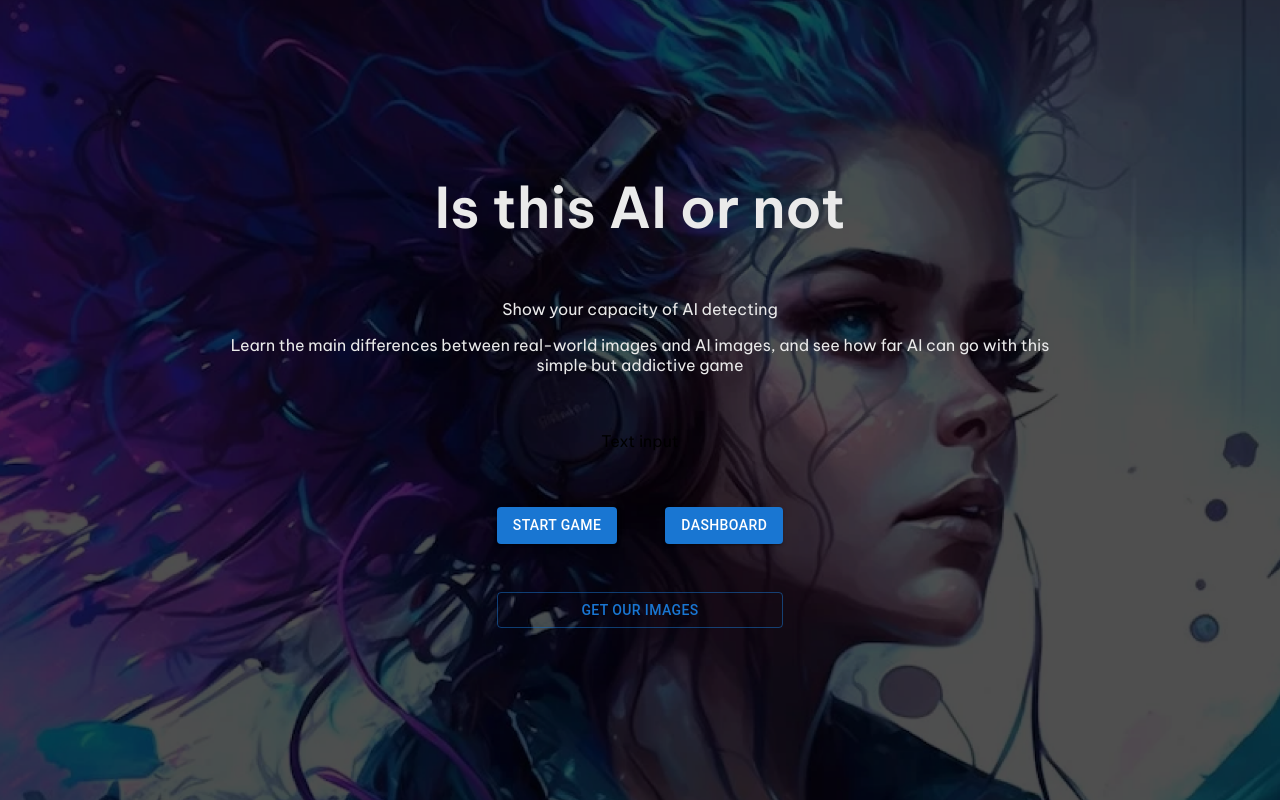
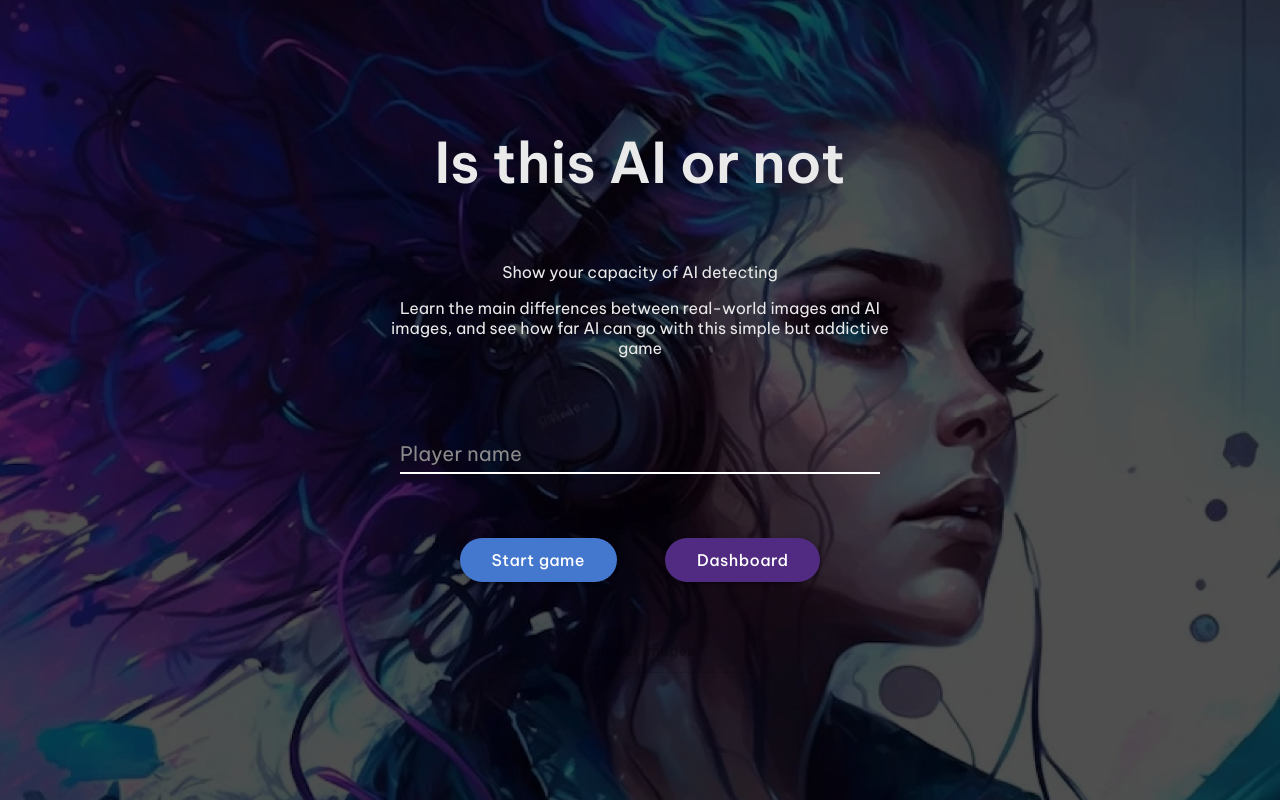
Before and after one commit to adrisantos11/ai-or-not-next-js, a Next.js app: page / in a window 1280 px wide. Built offline with nearby package versions, Linux system fonts and the light colour scheme.

Commit message:
Finished desktop design model

```diff
--- a/app/page.module.css
+++ b/app/page.module.css
@@ -4,7 +4,7 @@
   flex-direction: column;
   align-items: center;
   justify-content: center;
-  gap: 3.5rem;
+  gap: 4rem;
   padding: 6rem;
   height: 100vh;
   background-size: cover;
@@ -24,20 +24,21 @@
   font-size: 3.5rem;
   font-weight: 600;
   color: rgb(234, 234, 234);
+  text-align: center;
 }
 
 .subtitle {
   display: flex;
   flex-direction: column;
   gap: 1rem;
-  max-width: 80%;
-  text-align: center;
+  max-width: 50%;
 }
 
 .subtitle h3 {
   font-size: 1rem;
   color: rgb(234, 234, 234);
   font-weight: 400;
+  text-align: center;
 }
 
 .buttons-container {
@@ -51,3 +52,7 @@
   flex-direction: row;
   gap: 3rem;
 }
+
+.c-button {
+  padding: 1rem;
+}
--- a/app/page.tsx
+++ b/app/page.tsx
@@ -3,6 +3,7 @@ import styles from "./page.module.css";
 import Link from "next/link";
 import Button from "@mui/material/Button";
 import bckgImg from "../public/bckg_img-darken.png";
+import { TextField, colors } from "@mui/material";
 
 export default function Home() {
 	return (
@@ -21,17 +22,77 @@ export default function Home() {
 					addictive game
 				</h3>
 			</div>
-			<div>Text input</div>
+			<TextField
+				id="playerName"
+				label="Player name"
+				variant="standard"
+				sx={{ fontFamily: "inherit", width: "30rem" }}
+				InputLabelProps={{
+					sx: {
+						color: "#8B8B8B",
+						fontFamily: "inherit",
+						fontSize: "1.25rem",
+						lineHeight: "1.5rem",
+					},
+				}}
+				InputProps={{
+					sx: {
+						color: "white",
+						textAlign: "center",
+						":before": {
+							borderBottom: "2px solid white",
+						},
+						"::placeholder": {
+							color: "white",
+						},
+						fontFamily: "inherit",
+						padding: ".125rem 0",
+					},
+				}}
+			/>
 			<div className={styles["buttons-container"]}>
 				<div className={styles["game-buttons"]}>
-					<Button variant="contained">
+					<Button
+						variant="contained"
+						sx={{
+							borderRadius: "1.5rem",
+							textTransform: "none",
+							fontFamily: "inherit",
+							fontSize: "1rem",
+							padding: ".5rem 2rem",
+							backgroundColor: "#4477CE",
+						}}
+					>
 						<Link href="/game">Start game</Link>
 					</Button>
-					<Button variant="contained">
+					<Button
+						variant="contained"
+						sx={{
+							borderRadius: "1.5rem",
+							textTransform: "none",
+							fontFamily: "inherit",
+							fontSize: "1rem",
+							padding: ".5rem 2rem",
+							backgroundColor: "#512B81",
+						}}
+					>
 						<Link href="/dashboard">Dashboard</Link>
 					</Button>
 				</div>
-				<Button variant="outlined">Get our images</Button>
+				<Button
+					variant="outlined"
+					disabled
+					sx={{
+						borderRadius: "1.5rem",
+						textTransform: "none",
+						fontFamily: "inherit",
+						padding: ".5rem 2rem",
+						borderColor: "#512B81",
+						color: "#512B81",
+					}}
+				>
+					Get our images
+				</Button>
 			</div>
 		</main>
 	);
```
